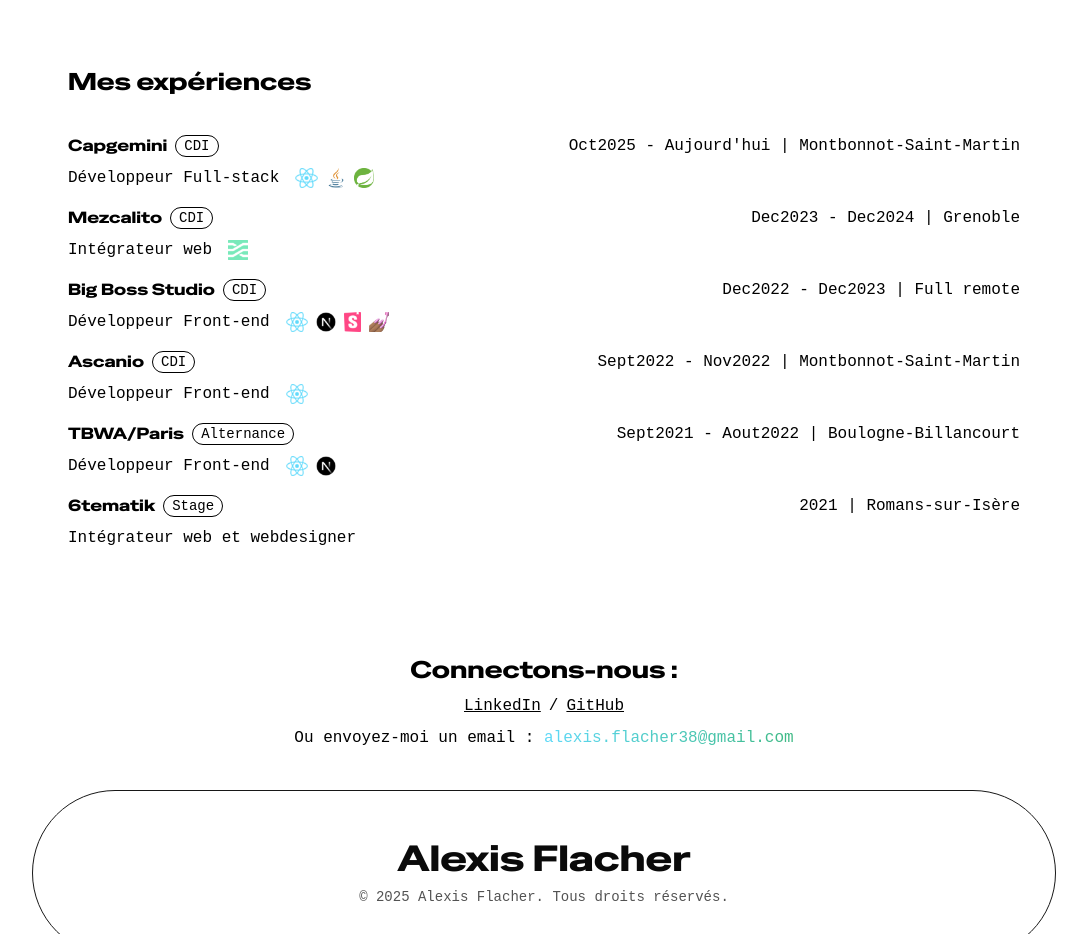
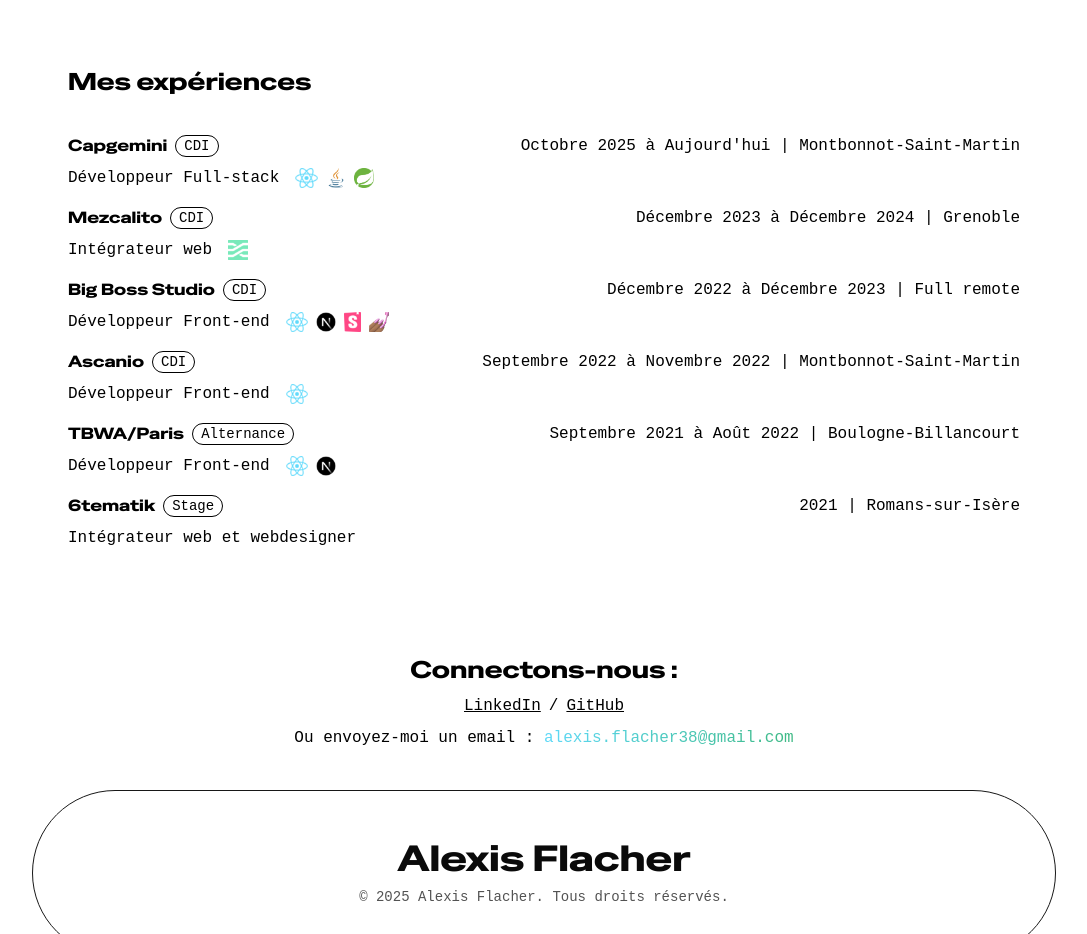
Before and after one commit to AlexisF9/Portfolio-2025, a Next.js app: page / in a window 1280 px wide. Shown: the part 1440-2374 px from the top of the page, without its empty margins (96-1183 px from the left). Built offline with nearby package versions, Linux system fonts and the light colour scheme; a web font is replaced by a local one.

Commit message:
edit metadata + edit jobs dates

```diff
--- a/app/layout.tsx
+++ b/app/layout.tsx
@@ -7,12 +7,12 @@ import { Navbar } from "@/src/components/navbar";
 export const metadata: Metadata = {
   title: "Alexis Flacher - Portfolio",
   description:
-    "Bienvenue sur mon portfolio ! Je suis Alexis Flacher, développeur front-end à Grenoble depuis 2022. Je suis à l'écoute d'opportunités freelance comme développeur front ou intégrateur web.",
+    "Bienvenue sur mon portfolio ! Je suis Alexis Flacher, développeur Front-end à Grenoble depuis 2022. Je suis à l'écoute d'opportunités freelance comme développeur front ou intégrateur web.",
   icons: {
     icon: [{ url: "/favicon.ico" }, { url: "/favicon.jpg", type: "image/jpg" }],
   },
   openGraph: {
-    title: "Alexis Flacher - Développeur Front-end",
+    title: "Alexis Flacher - Développeur Front-end à Grenoble",
     description:
       "Développeur web spécialisé en développement front React, Next.Js, Vue.Js",
     images: "https://www.alexisflacher.fr/Alexis.webp",
--- a/app/page.tsx
+++ b/app/page.tsx
@@ -3,9 +3,9 @@ import { Intro } from "@/src/components/intro";
 import { Metadata } from "next";
 
 export const metadata: Metadata = {
-  title: "Alexis Flacher - Développeur front-end",
+  title: "Alexis Flacher - Développeur Front-end à Grenoble",
   description:
-    "Bienvenue sur mon portfolio ! Je suis Alexis Flacher, développeur front-end à Grenoble depuis 2022. Je suis à l'écoute d'opportunités freelance comme développeur front ou intégrateur web.",
+    "Bienvenue sur mon portfolio ! Je suis Alexis Flacher, développeur Front-end à Grenoble depuis 2022. Je suis à l'écoute d'opportunités freelance comme développeur front ou intégrateur web.",
 };
 
 export default function Home() {
--- a/public/experiences.json
+++ b/public/experiences.json
@@ -2,7 +2,7 @@
     {
         "id": 1,
         "company": "Capgemini",
-        "date": "Oct2025 - Aujourd'hui",
+        "date": "Octobre 2025 à Aujourd'hui",
         "type": "CDI",
         "role": "Développeur Full-stack",
         "loc": "Montbonnot-Saint-Martin",
@@ -11,7 +11,7 @@
     {
         "id": 2,
         "company": "Mezcalito",
-        "date": "Dec2023 - Dec2024",
+        "date": "Décembre 2023 à Décembre 2024",
         "type": "CDI",
         "role": "Intégrateur web",
         "loc": "Grenoble",
@@ -20,7 +20,7 @@
     {
         "id": 3,
         "company": "Big Boss Studio",
-        "date": "Dec2022 - Dec2023",
+        "date": "Décembre 2022 à Décembre 2023",
         "type": "CDI",
         "role": "Développeur Front-end",
         "loc": "Full remote",
@@ -29,7 +29,7 @@
     {
         "id": 4,
         "company": "Ascanio",
-        "date": "Sept2022 - Nov2022",
+        "date": "Septembre 2022 à Novembre 2022",
         "type": "CDI",
         "role": "Développeur Front-end",
         "loc": "Montbonnot-Saint-Martin",
@@ -38,7 +38,7 @@
     {
         "id": 5,
         "company": "TBWA/Paris",
-        "date": "Sept2021 - Aout2022",
+        "date": "Septembre 2021 à Août 2022",
         "type": "Alternance",
         "role": "Développeur Front-end",
         "loc": "Boulogne-Billancourt",
--- a/src/components/intro.tsx
+++ b/src/components/intro.tsx
@@ -229,7 +229,7 @@ export function Intro() {
             return (
               <li key={index} className="translate-anim dark:text-white">
                 <div className="flex flex-col gap-2">
-                  <div className="flex flex-wrap items-center justify-between">
+                  <div className="flex flex-wrap flex-col md:flex-row md:items-center justify-between">
                     <div className="flex items-center gap-2">
                       <h4 className="font-gothic">{exp.company}</h4>
                       <p className="text-sm border px-2 rounded-full">
--- a/src/components/navbar.tsx
+++ b/src/components/navbar.tsx
@@ -130,6 +130,7 @@ export function Navbar() {
         <button
           onClick={() => setOpenMenu(true)}
           className="cursor-pointer text-neutral-950 dark:text-white block md:hidden"
+          aria-label="Menu"
         >
           <Menu />
         </button>
@@ -182,7 +183,7 @@ export function Navbar() {
                     }}
                   >
                     <Link
-                      className={`text-xl dark:text-white ${
+                      className={`text-2xl dark:text-white ${
                         pathname === link.link && "opacity-50"
                       }`}
                       href={link.link}
```
